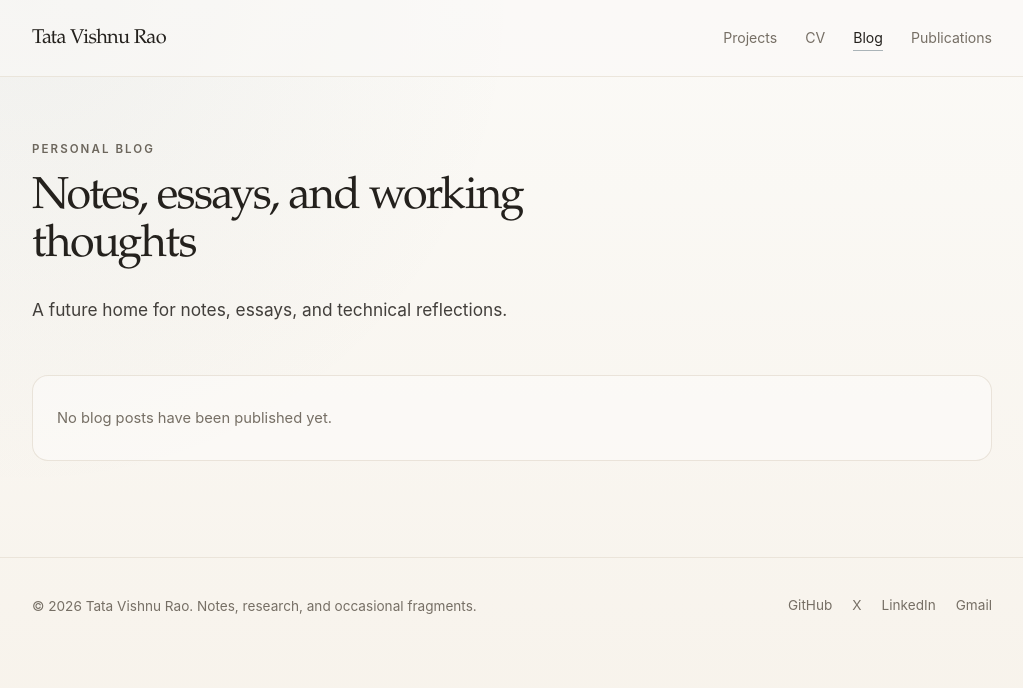
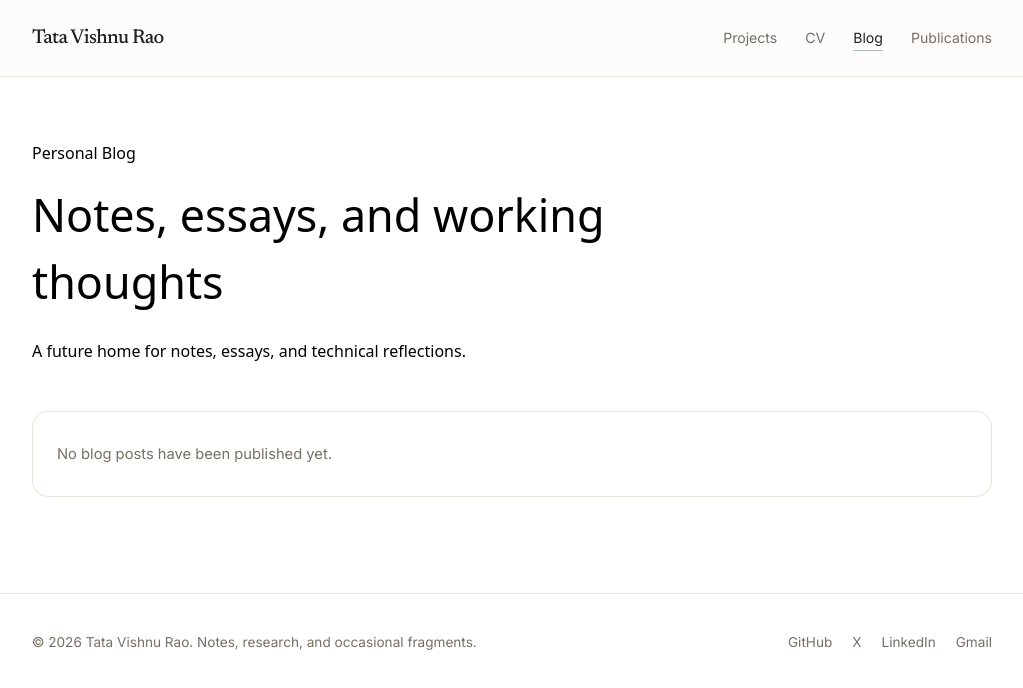
Before and after one commit to tatavishnurao/tatavishnurao.github.io, a Next.js app: page /blog in a window 1280 px wide. Shown: the top 688 px of the page, without its empty margins (128-1151 px from the left). Built offline with nearby package versions, Linux system fonts and the light colour scheme.

Commit message:
Changes to Layout

```diff
--- a/app/globals.css
+++ b/app/globals.css
@@ -6,161 +6,7 @@
   --color-muted: #766f65;
   --color-soft: #e5ded2;
   --color-accent: #48616b;
-  --font-serif: "Newsreader", "Source Serif 4", "New York", "Iowan Old Style", "Palatino Linotype", Palatino, Georgia, serif;
-  --font-sans: -apple-system, BlinkMacSystemFont, "SF Pro Text", "Inter", "Segoe UI", system-ui, sans-serif;
+  --font-serif: var(--font-serif), Georgia, serif;
+  --font-sans: var(--font-sans), -apple-system, BlinkMacSystemFont, "Segoe UI", system-ui, sans-serif;
   --font-mono: "SF Mono", "JetBrains Mono", "SFMono-Regular", ui-monospace, Consolas, "Liberation Mono", monospace;
 }
-
-:root {
-  color-scheme: light;
-  background: var(--color-paper);
-  color: var(--color-ink);
-  font-size: 16px;
-  text-rendering: optimizeLegibility;
-  -webkit-font-smoothing: antialiased;
-  -moz-osx-font-smoothing: grayscale;
-}
-
-html {
-  scroll-behavior: smooth;
-}
-
-body {
-  min-height: 100vh;
-  background:
-    radial-gradient(circle at 12% 0%, rgba(72, 97, 107, 0.055), transparent 31rem),
-    linear-gradient(180deg, #fbfaf7 0%, #f7f2ea 100%);
-  font-family: var(--font-sans);
-  font-feature-settings: "kern", "liga", "calt";
-}
-
-::selection {
-  background: rgba(79, 104, 114, 0.18);
-}
-
-a {
-  text-underline-offset: 0.22em;
-  text-decoration-thickness: 0.06em;
-}
-
-.eyebrow {
-  font-family: var(--font-sans);
-  font-size: 0.72rem;
-  font-weight: 600;
-  letter-spacing: 0.18em;
-  line-height: 1.45;
-  text-transform: uppercase;
-  color: color-mix(in srgb, var(--color-muted) 88%, var(--color-ink));
-}
-
-.display-heading {
-  font-family: var(--font-serif);
-  font-weight: 500;
-  letter-spacing: -0.035em;
-  line-height: 1.08;
-  color: var(--color-ink);
-}
-
-.body-copy {
-  font-family: var(--font-sans);
-  font-size: clamp(1.01rem, 0.98rem + 0.16vw, 1.08rem);
-  line-height: 1.86;
-  color: color-mix(in srgb, var(--color-ink) 86%, transparent);
-}
-
-.body-copy p + p {
-  margin-top: 1.45rem;
-}
-
-.quiet-link {
-  text-decoration-line: none;
-  transition: color 160ms ease, text-decoration-color 160ms ease, border-color 160ms ease;
-}
-
-.quiet-link:hover,
-.quiet-link:focus-visible {
-  color: var(--color-accent);
-  text-decoration-line: underline;
-  text-decoration-color: color-mix(in srgb, var(--color-accent) 54%, transparent);
-  outline: none;
-}
-
-.article {
-  font-family: var(--font-sans);
-  font-size: clamp(1.01rem, 0.98rem + 0.15vw, 1.07rem);
-  line-height: 1.88;
-}
-
-.article h2 {
-  margin-top: 3rem;
-  margin-bottom: 0.9rem;
-  font-family: var(--font-serif);
-  font-size: 1.62rem;
-  line-height: 1.16;
-  font-weight: 500;
-  letter-spacing: -0.03em;
-}
-
-.article h3 {
-  margin-top: 2.15rem;
-  margin-bottom: 0.7rem;
-  font-family: var(--font-serif);
-  font-size: 1.24rem;
-  line-height: 1.28;
-  font-weight: 500;
-  letter-spacing: -0.02em;
-}
-
-.article p {
-  margin: 1.25rem 0;
-  color: color-mix(in srgb, var(--color-ink) 84%, transparent);
-  line-height: 1.9;
-}
-
-.article blockquote {
-  margin: 2.35rem 0;
-  border-left: 1px solid color-mix(in srgb, var(--color-accent) 52%, var(--color-soft));
-  padding: 0.25rem 0 0.25rem 1.4rem;
-  color: var(--color-muted);
-  font-family: var(--font-serif);
-  font-style: italic;
-}
-
-.article pre {
-  margin: 1.75rem 0;
-  overflow-x: auto;
-  border: 1px solid color-mix(in srgb, var(--color-soft) 88%, white);
-  background: rgba(255, 255, 255, 0.58);
-  padding: 1rem 1.1rem;
-  font-family: var(--font-mono);
-  font-size: 0.84rem;
-  line-height: 1.65;
-}
-
-.article code {
-  font-family: var(--font-mono);
-  font-size: 0.9em;
-}
-
-.article p code {
-  border: 1px solid color-mix(in srgb, var(--color-soft) 88%, white);
-  background: rgba(255, 255, 255, 0.62);
-  padding: 0.08rem 0.28rem;
-}
-
-.article a {
-  color: var(--color-accent);
-  text-decoration-line: underline;
-  text-decoration-color: color-mix(in srgb, var(--color-accent) 42%, transparent);
-  transition: color 160ms ease, text-decoration-color 160ms ease;
-}
-
-.article a:hover {
-  text-decoration-color: currentColor;
-}
-
-.math {
-  white-space: nowrap;
-  font-family: "Times New Roman", Times, serif;
-  color: #34302a;
-}
--- a/app/layout.tsx
+++ b/app/layout.tsx
@@ -1,13 +1,26 @@
 import type { Metadata } from "next";
+import { Inter, Newsreader } from "next/font/google";
 import "./globals.css";
 import { Footer } from "@/components/Footer";
 import { Navbar } from "@/components/Navbar";
 import { site } from "@/content/site";
 
+const inter = Inter({
+  subsets: ["latin"],
+  variable: "--font-sans",
+  display: "swap",
+});
+
+const newsreader = Newsreader({
+  subsets: ["latin"],
+  variable: "--font-serif",
+  display: "swap",
+});
+
 export const metadata: Metadata = {
   title: {
     default: `${site.name} | ${site.shortTitle}`,
-    template: `%s | ${site.name}`
+    template: `%s | ${site.name}`,
   },
   description: site.description,
   metadataBase: new URL(site.url),
@@ -16,18 +29,18 @@ export const metadata: Metadata = {
     description: site.description,
     url: site.url,
     siteName: site.name,
-    type: "website"
-  }
+    type: "website",
+  },
 };
 
 export default function RootLayout({
-  children
+  children,
 }: Readonly<{
   children: React.ReactNode;
 }>) {
   return (
     <html lang="en">
-      <body>
+      <body className={`${inter.variable} ${newsreader.variable}`}>
         <Navbar />
         <main>{children}</main>
         <Footer />
```
Also changed, not shown: 1 other file (tests, documents, lock files or other folders).
